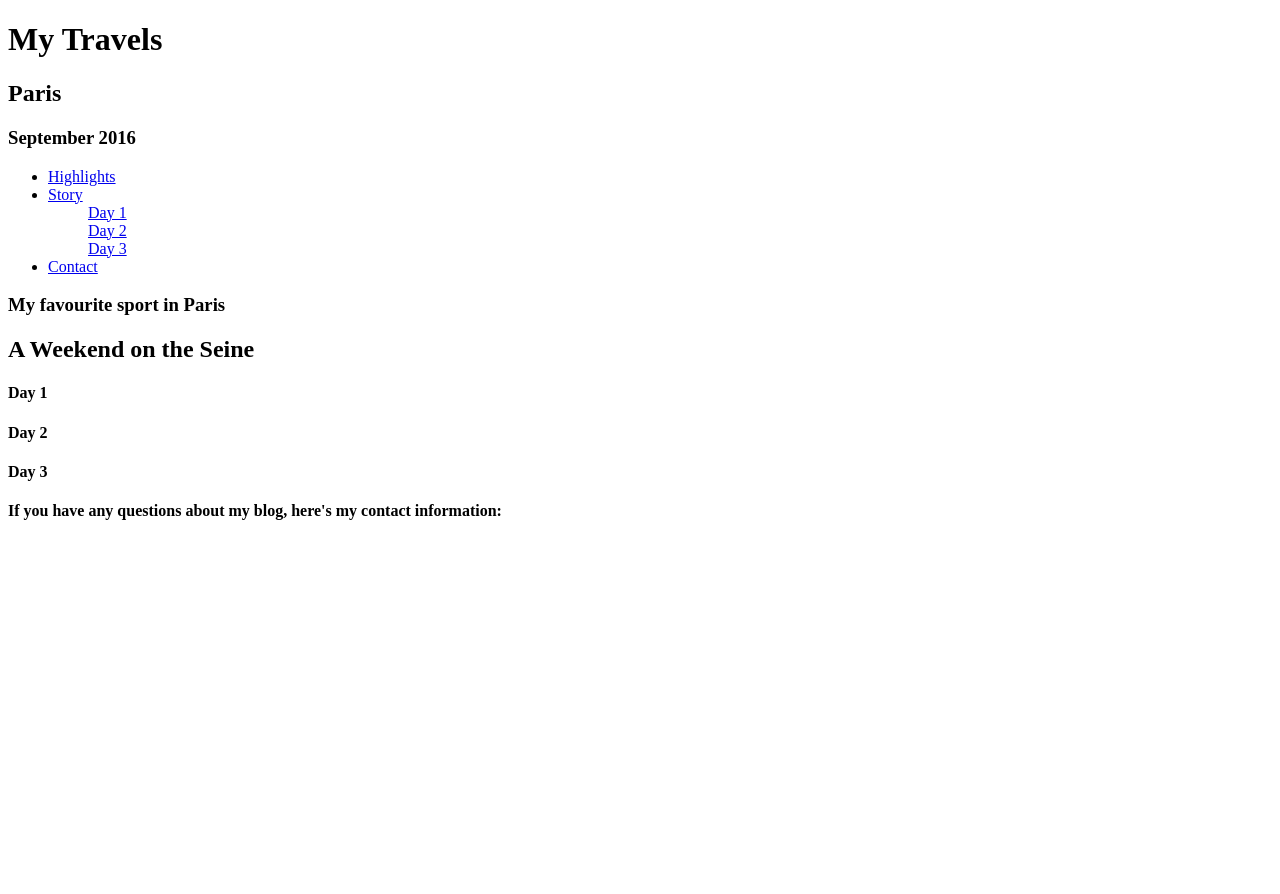
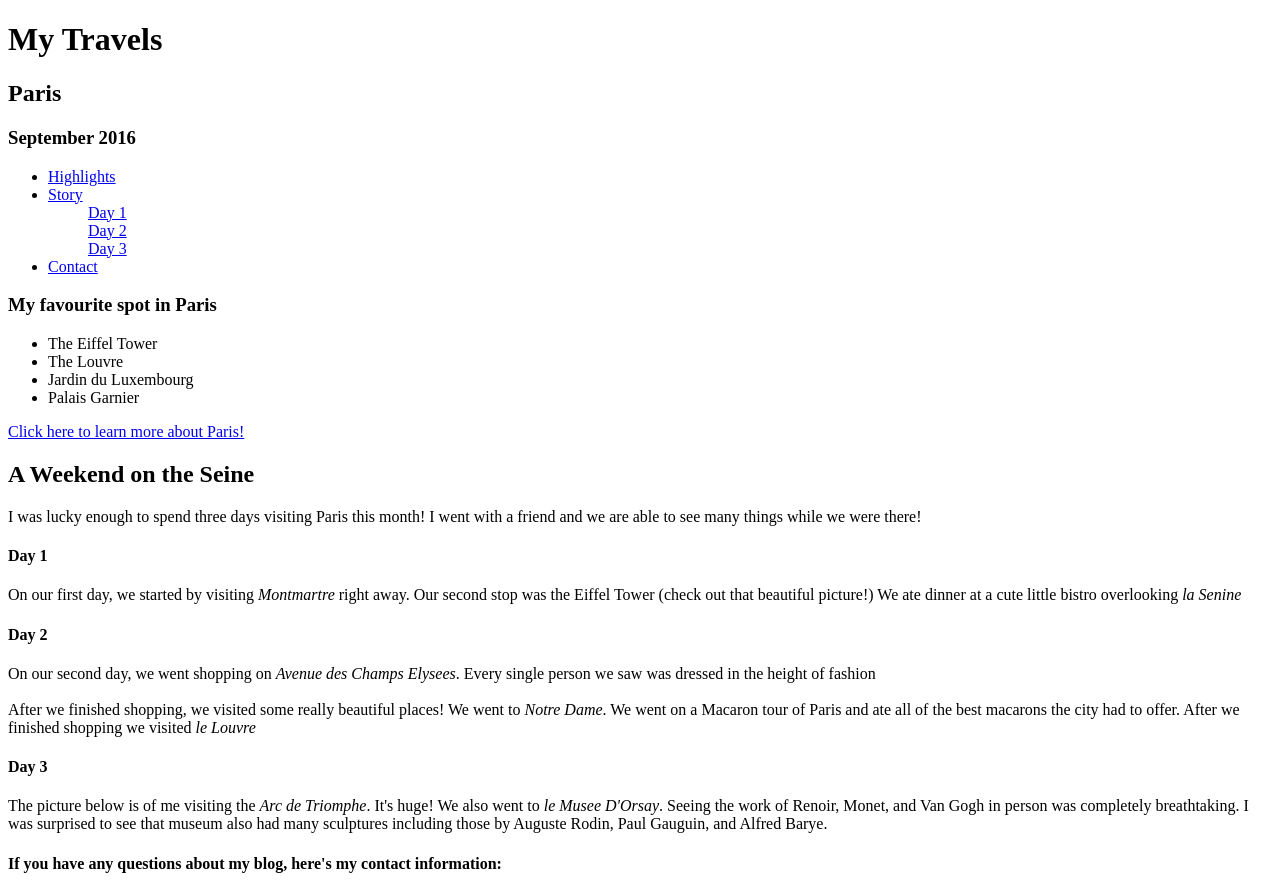
Before and after one commit to SansDeltarune/Paris, a plain HTML site: page index.html in a window 1280 px wide. Before the commit the page ends 800 px from the top, so only its background shows below. Drawn offline with Linux system fonts and the light colour scheme.

Commit message:
Added Content in days

```diff
--- a/index.html
+++ b/index.html
@@ -17,11 +17,25 @@
       <li><a href="#contact">Contact
       </a></li>
     </ul></nav>
-    <div id="highlights"><h3>My favourite sport in Paris</h3></div>
+    <div id="highlights"><h3>My favourite spot in Paris</h3>
+      <ul>
+        <li>The Eiffel Tower</li>
+        <li>The Louvre</li>
+        <li>Jardin du Luxembourg</li>
+        <li>Palais Garnier</li>
+      </ul>
+      <p><a href="https://en.wikipedia.org/wiki/Paris" target="_blank">Click here to learn more about Paris!</a></p>
+    </div>
     <div id="story"><h2>A Weekend on the Seine</h2></div>
+    <p>I was lucky enough to spend three days visiting Paris this month! I went with a friend and we are able to see many things while we were there!</p>
     <div id="1"><h4>Day 1</h4></div>
+    <p>On our first day, we started by visiting <em>Montmartre</em> right away. Our second stop was the Eiffel Tower (check out that beautiful picture!) We ate dinner at a cute little bistro overlooking <em>la Senine</em>
     <div id="2"><h4>Day 2</h4></div>
+    <p>On our second day, we went shopping on <em>Avenue des Champs Elysees</em>. Every single person we saw was dressed in the height of fashion<br><br>
+
+      After we finished shopping, we visited some really beautiful places! We went to <em>Notre Dame</em>. We went on a Macaron tour of Paris and ate all of the best macarons the city had to offer. After we finished shopping we visited <em>le Louvre</em></p>
     <div id="3"><h4>Day 3</h4></div>
+    <p>The picture below is of me visiting the <em>Arc de Triomphe</em>. It's huge! We also went to <em>le Musee D'Orsay</em>. Seeing the work of Renoir, Monet, and Van Gogh in person was completely breathtaking. I was surprised to see that museum also had many sculptures including those by Auguste Rodin, Paul Gauguin, and Alfred Barye.</p>
     <div id="contact"><h4> If you have any questions about my blog, here's my contact information:</div>
 
 
```
